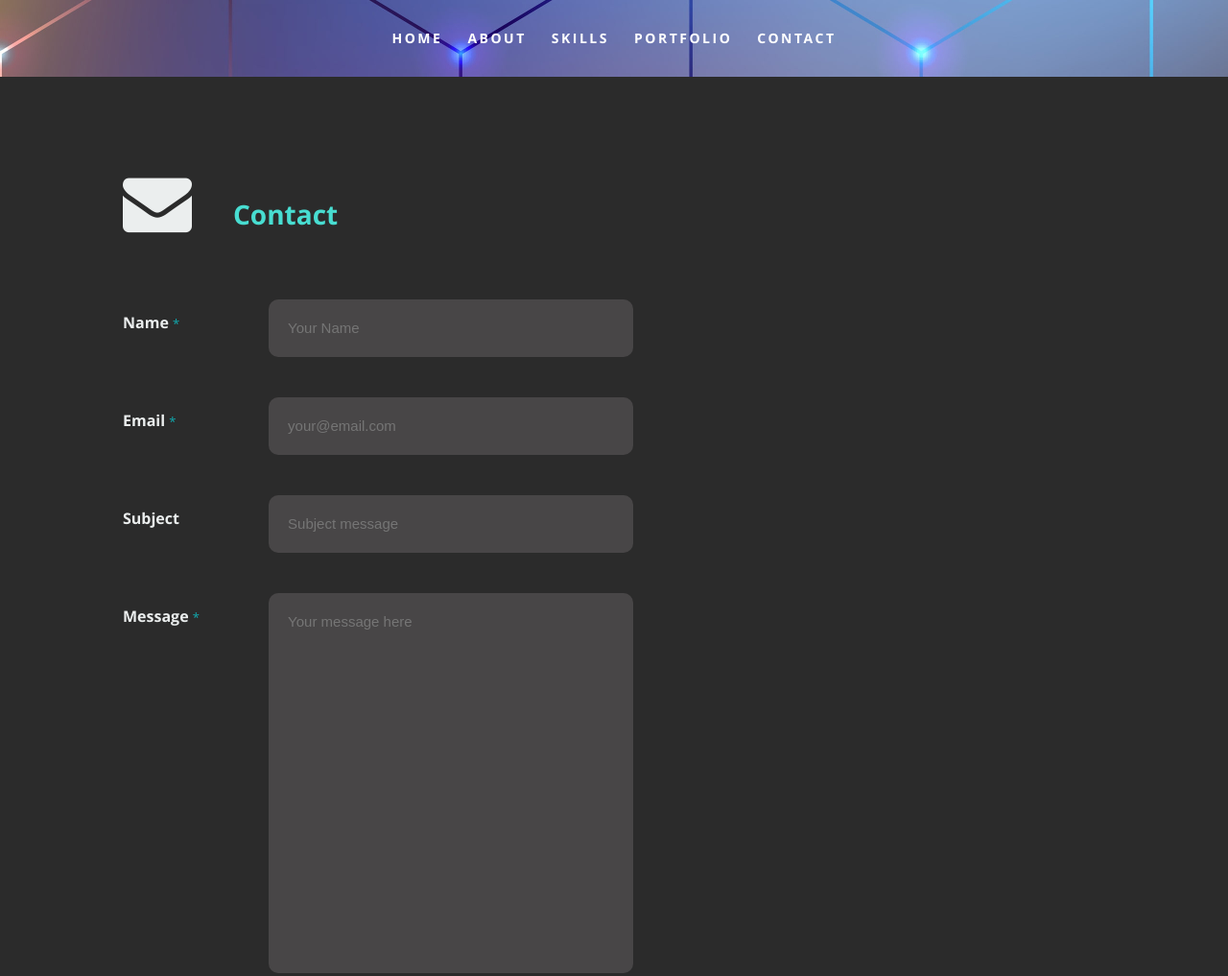
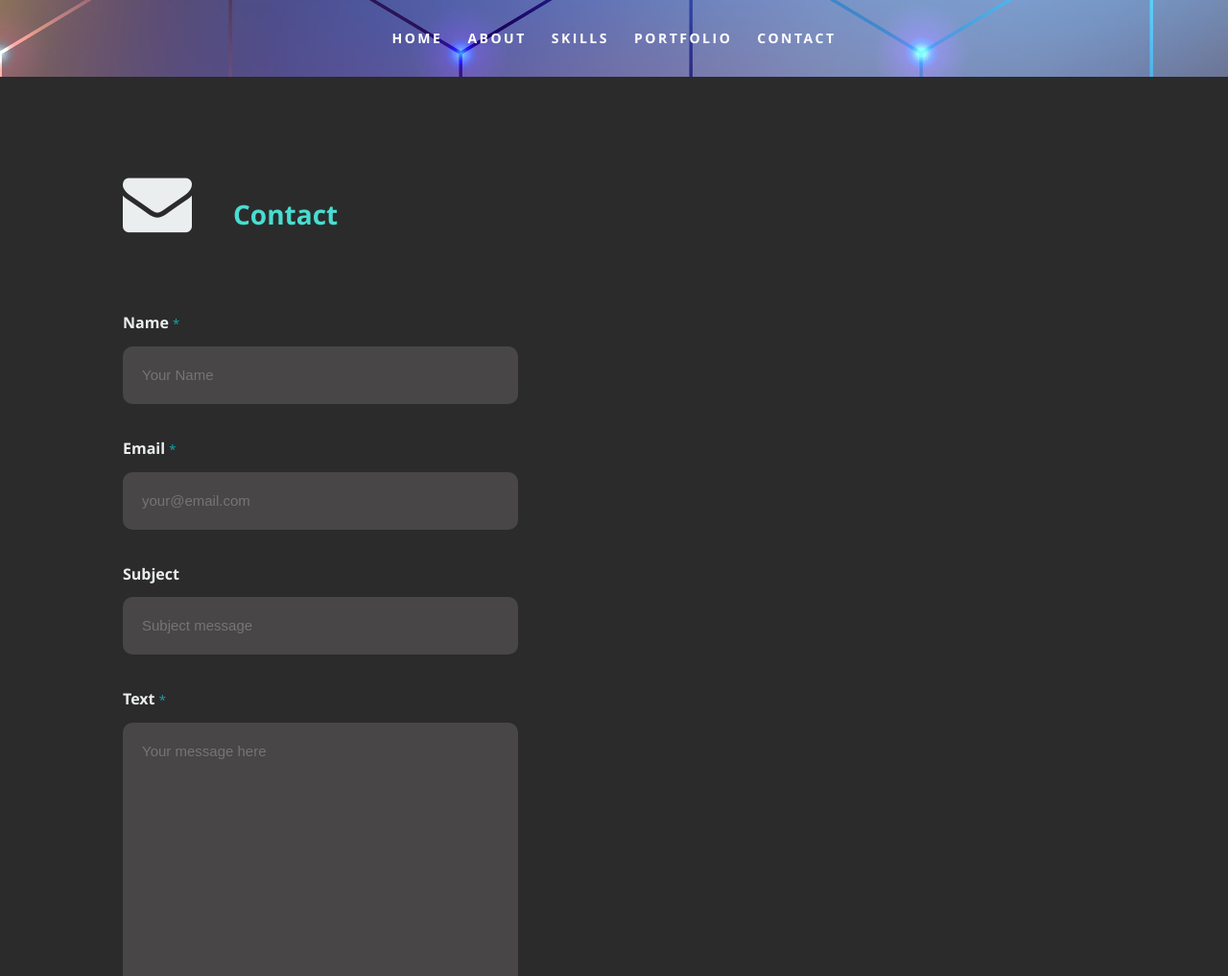
Before and after one commit to Seraphyne/react-portfolio-2.0, a React app: page /contact in a window 1280 px wide. Shown: the top 1017 px of the page at 96% size. Built offline with nearby package versions, Linux system fonts and the light colour scheme.

Commit message:
changes on css and router

```diff
--- a/public/css/default.css
+++ b/public/css/default.css
@@ -227,7 +227,7 @@ select {
    border: 0;
    outline: none;
    vertical-align: middle;
-   min-width: 225px;
+   min-width: 250px;
 	max-width: 100%;
    font-size: 15px;
    line-height: 24px;
@@ -266,6 +266,17 @@ input[type="radio"] {
 
 input[type="checkbox"] { display: inline; }
 
+@media only screen and (min-width: 800px) {
+   input[type="text"],
+   input[type="password"],
+   input[type="email"],
+   textarea,
+   select {
+      margin: 0 0 24px 0;
+   }
+}
+
+
 
 /*  2. Misc -------------------------------------------------------- */
 
--- a/public/index.html
+++ b/public/index.html
@@ -9,6 +9,7 @@
   <meta name="theme-color" content="#000000" />
   <meta name="description" content="Renata Dickinson's Portfolio" />
   <link rel="manifest" href="%PUBLIC_URL%/manifest.json" />
+  <base href="/">
   <title>Renata Dickinson | Portfolio</title>
 </head>
 
--- a/src/Components/About/About.js
+++ b/src/Components/About/About.js
@@ -13,7 +13,6 @@ export default function About(props) {
               <p>Hailing all the way from <em>Belo Horizonte, Brazil</em>, I have carved out my nook of the world in Dallas-Fort Worth Metroplex. I am a full stack developer specialized in <b>JavaScript, CSS, HTML, React, Git, GitHub, Node.js, PostgreSQL and JWT</b>. I have decided that programming is my passion and enrolled in the full-time Engineering Immersion program at Thinkful, where I built a strong foundation in responsive web design and full stack web development. </p>
               <p>In addition to my experience at <em>Thinkful</em>, my professional experience ranges from tour guide, English and History teacher, customer support and barista. I am constantly seeking out new technologies to learn in order to implement into my personal projects. </p>
               <p>In my downtime, I enjoy gaming, including VR, bike, read books, watch Netflix and listen to music. </p>
-              <p>Feel free to message me! I look forward to connecting with you! </p>
           <div className="row">
             <div className="column contact-details">
               <h2>Contact Details</h2>
--- /dev/null
+++ b/src/Components/App/App.css
@@ -0,0 +1,3 @@
+.background{
+    height: auto;
+}
--- a/src/Components/App/App.js
+++ b/src/Components/App/App.js
@@ -7,11 +7,14 @@ import Portfolio from '../Portfolio/Portfolio';
 import Contact from '../Contact/Contact';
 import Skills from '../Skills/Skills';
 import Footer from '../Footer/Footer';
+import { BrowserRouter as Router } from 'react-router-dom'
+import './App.css';
 
 class App extends Component {
   render() {
     return (
-      <section style={{
+      <Router>
+        <section className='background' style={{
           background: "url('images/index.jpg')"
         }}>
           <div className="App">
@@ -39,6 +42,7 @@ class App extends Component {
             <Footer />
           </div>
         </section>
+      </Router>
     );
   }
 }
--- a/src/Components/Contact/Contact.css
+++ b/src/Components/Contact/Contact.css
@@ -69,7 +69,7 @@
   outline: none;
   font-size: 15px;
   line-height: 24px;
-  width: 65%;
+  width: 75%;
   border-radius: 10px;
 }
 #contact input:focus,
@@ -131,13 +131,13 @@ textarea{
   top: 17px;
 }
 
-@media only screen and (min-width: 600px) {
+/* @media only screen and (min-width: 600px) {
   #contact input,
   #contact textarea,
   #contact select {
     margin-bottom: 42px;
   }
-}
+} */
 
 @media only screen and (min-width: 800px) {
   #contact{
--- a/src/Components/Contact/Contact.js
+++ b/src/Components/Contact/Contact.js
@@ -102,7 +102,7 @@ export default function Contact(props) {
                 value={subject} />
               </div>
               <div>
-                <label htmlFor="contactMessage">Message <span className="required">*</span></label>
+                <label htmlFor="contactMessage">Text <span className="required">*</span></label>
                 <textarea cols={50} rows={15} id="contactMessage" name="contactMessage"
                   onChange={e => setMessage(e.target.value)}  required
                   placeholder="Your message here" value={message} />
--- a/src/Components/Footer/Footer.js
+++ b/src/Components/Footer/Footer.js
@@ -8,7 +8,7 @@ export default function Footer(props) {
         <ul className="social-links row">
           <li><a href="https://github.com/Seraphyne" rel="noopener noreferrer" target="_blank"><i className="fa fa-github" /></a></li>
           <li><a href="https://www.linkedin.com/in/renatafd/?locale=en_US" rel="noopener noreferrer" target="_blank"><i className="fa fa-linkedin" /></a></li>
-          <li><a href="https://stackoverflow.com/users/14376189/renata-dickinson" rel="noopener noreferrer" target="_blank"><i class="fa fa-stack-overflow" /></a></li>
+          <li><a href="https://stackoverflow.com/users/14376189/renata-dickinson" rel="noopener noreferrer" target="_blank"><i className="fa fa-stack-overflow" /></a></li>
           <li><a href="mailto: renata.f.dickinson@gmail.com?subject=I saw your Portfolio." rel="noopener noreferrer" target="_blank"><i className="fa fa-envelope" /></a></li>
         </ul>
       </div>
--- a/src/Components/Skills/Skills.css
+++ b/src/Components/Skills/Skills.css
@@ -91,7 +91,7 @@
   }
 
   #skills .main-col {
-    padding-right: 5%;
+    /* padding-right: 5%;  */
     width: 90%;
     margin: 0 auto;
     text-align: justify;
@@ -125,6 +125,8 @@
     #skills li{
       margin: 0 0 18px 75px;
       width: 600px;
-      /* TODO ALIGN CENTER */
+    }
+    #skills .main-col{
+      padding-right: 10%;
     }
   }
```
Lines whose indentation alone changed are shown as unchanged.
